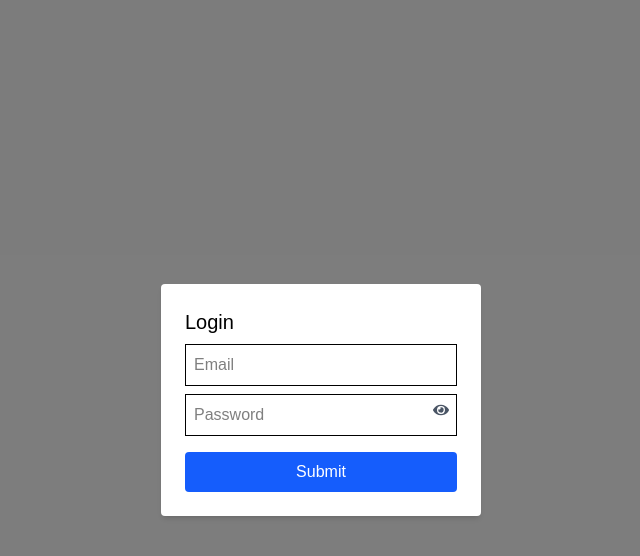
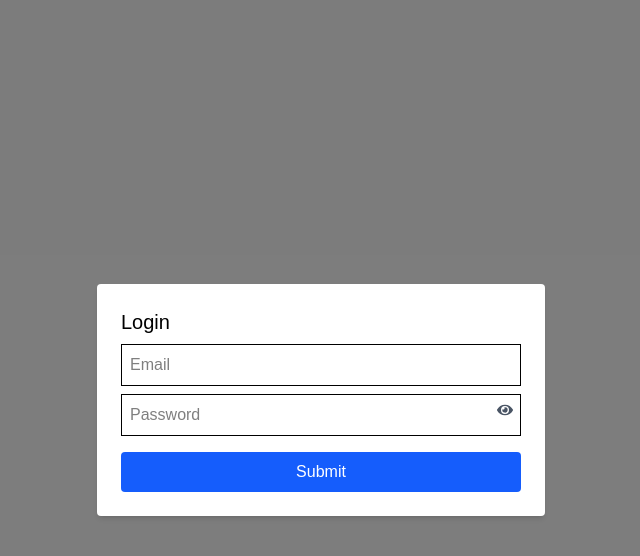
Before and after one commit to valttku/sote2035, a Next.js app in the folder client/: page /login in a window 1280 px wide. Both pictures are taken after a click on the button "Login". Shown: the top 556 px of the page, without its empty margins (319-959 px from the left). Built offline with nearby package versions, Linux system fonts and the light colour scheme.

Commit message:
edited modal to be a bit bigger

```diff
--- a/client/src/components/Modal.tsx
+++ b/client/src/components/Modal.tsx
@@ -13,7 +13,11 @@ export default function Modal({ children, onClose }: ModalProps) {
       onClick={onClose}
     >
       <div
-        className="bg-white p-6 rounded shadow-md w-80"
+        className="
+          bg-white p-6 rounded shadow-md
+          w-full max-w-md
+          max-h-[90vh] overflow-y-auto
+        "
         onClick={(e) => e.stopPropagation()}
       >
         {children}
```
